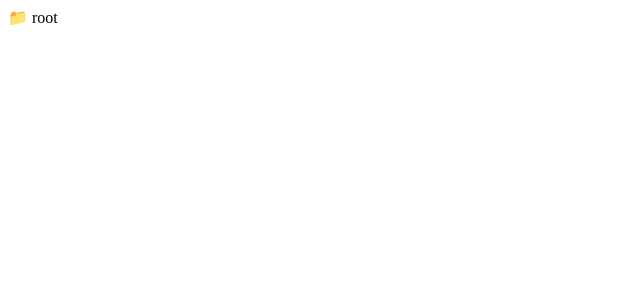
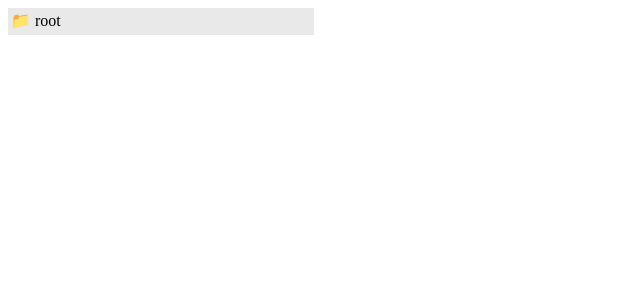
Before and after one commit to Pancratzia/Pancratzfrontend-mini-challenges, a React app in the folder 13-FileExplorer/: page / in a window 1280 px wide. Shown: the top 300 px of the page, without its empty margins (0-640 px from the left). Built offline with nearby package versions, Linux system fonts and the light colour scheme; the HTML template or start-up script is replaced by a standard one.

Commit message:
Rendering UI recursively

```diff
--- a/13-FileExplorer/src/App.jsx
+++ b/13-FileExplorer/src/App.jsx
@@ -1,5 +1,6 @@
 
 import { useState } from 'react';
+import './styles.css';
 import explorer from './data/folderData.js';
 import Folder from './components/Folder.jsx';
 function App() {
--- a/13-FileExplorer/src/components/Folder.jsx
+++ b/13-FileExplorer/src/components/Folder.jsx
@@ -1,20 +1,21 @@
 import { useState } from "react";
 
 const Folder = ({ explorer }) => {
-
-
-    const [expand, setExpand] = useState(false);
+  const [expand, setExpand] = useState(false);
 
   if (explorer.isFolder) {
     return (
       <div style={{ marginTop: "5px" }}>
-        <div className="folder" style={{ cursor: "pointer" }} onClick={() => setExpand(!expand)}>
+        <div
+          className="folder"
+          style={{ cursor: "pointer" }}
+          onClick={() => setExpand(!expand)}
+        >
           <span>📁 {explorer.name}</span>
         </div>
-
-        <div style={{ display: expand ? "block" : "none", paddingLeft: "25px" }}>
+        <div style={{ display: expand ? "block" : "none", marginLeft: "25px" }}>
           {explorer.items.map((item) => {
-            return <span key={item.id}>{item.name}</span>;
+            return <Folder key={item.id} explorer={item} />;
           })}
         </div>
       </div>
--- /dev/null
+++ b/13-FileExplorer/src/styles.css
@@ -0,0 +1,20 @@
+.folder{
+    margin-top: 6px;
+    background-color: rgb(233, 233, 233);
+    display: flex;
+    justify-content: space-between;
+    padding: 3px;
+    width: 300px;
+    cursor: pointer;
+}
+
+.folder > span{
+    margin: 0 5px 2px 0;
+}
+
+.file{
+    margin-top: 5px;
+    padding-left: 5px;
+    display: flex;
+    flex-direction: column;
+}
```
